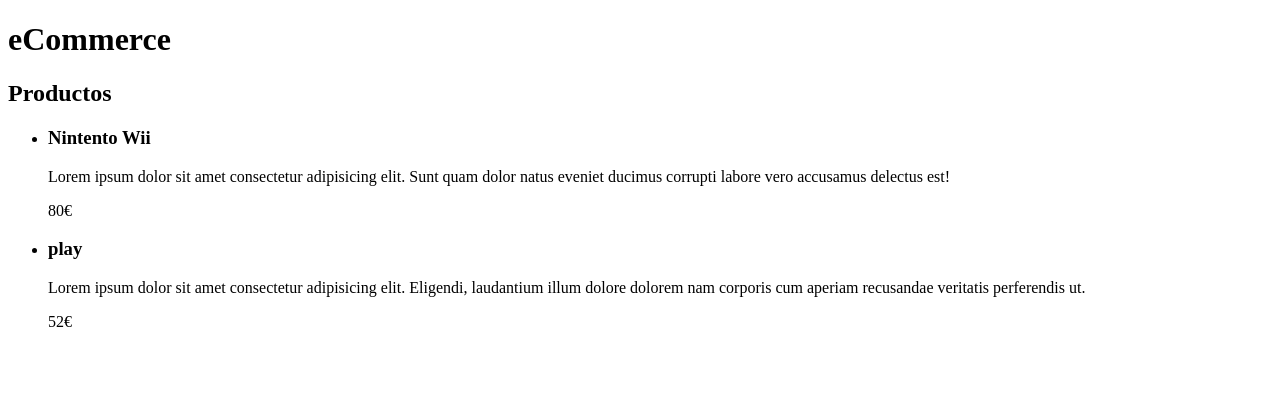
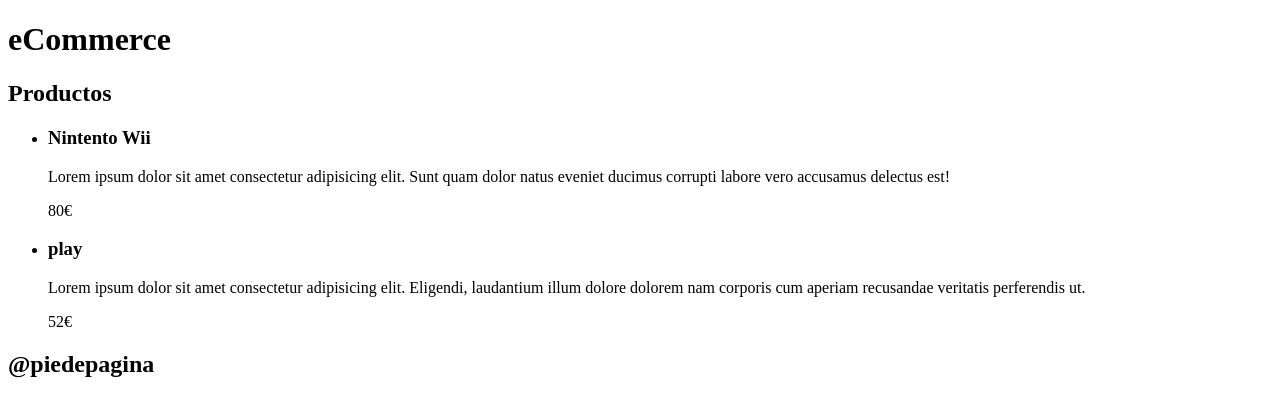
Before and after one commit to FernandoMorata07/ecommerce, a plain HTML site: page index.html in a window 1280 px wide. Drawn offline with Linux system fonts and the light colour scheme.

```diff
--- a/index.html
+++ b/index.html
@@ -5,7 +5,6 @@
     <meta http-equiv="X-UA-Compatible" content="IE=edge" />
     <meta name="viewport" content="width=device-width, initial-scale=1.0" />
     <title>eCommerce</title>
-
   </head>
   <body>
     <header>
@@ -43,6 +42,6 @@
         </ul>
       </section>
     </main>
-    <footer></footer>
+    <footer><h2>@piedepagina</h2></footer>
   </body>
 </html>
```
Also changed, not shown: contacto.html (+1 -0 lines).
